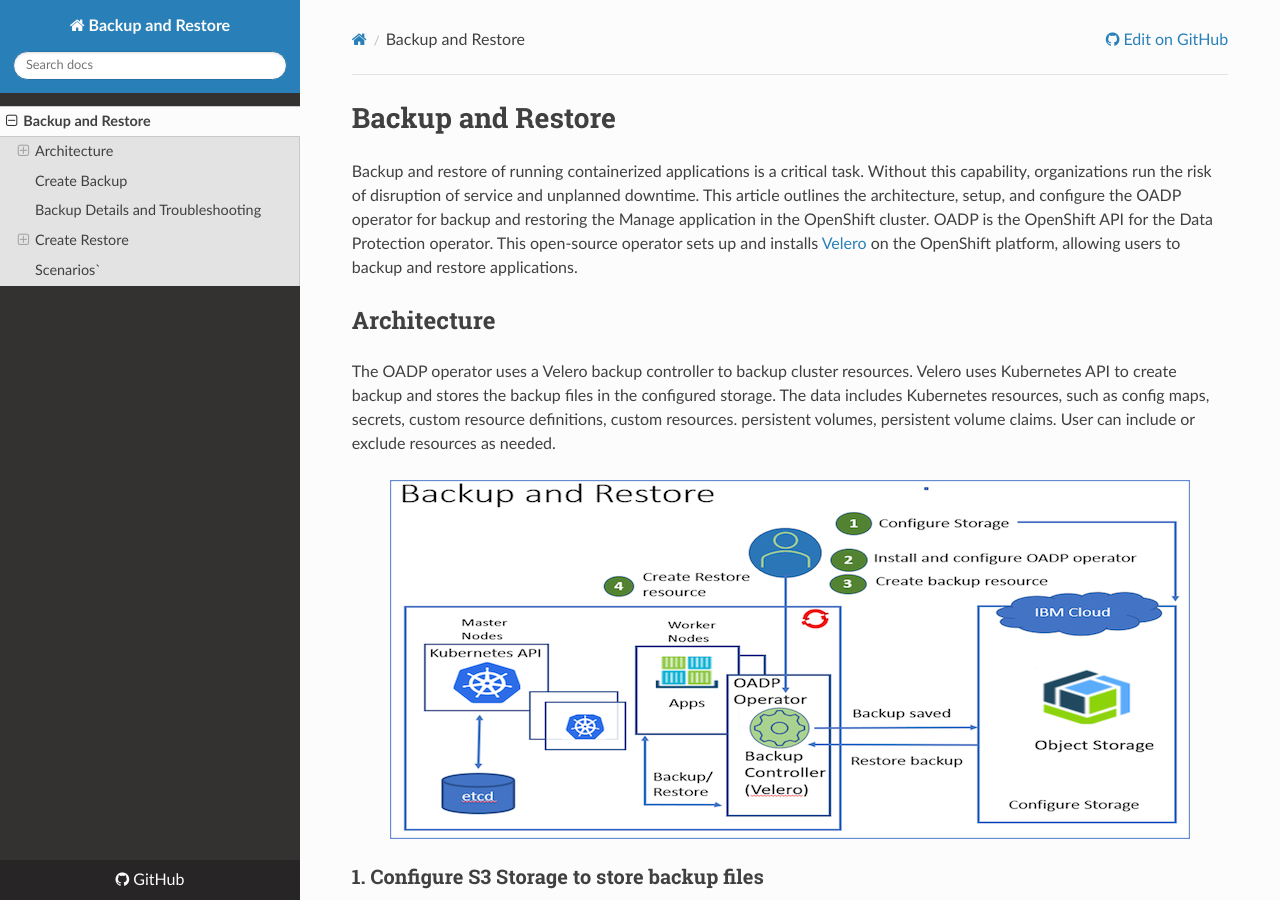
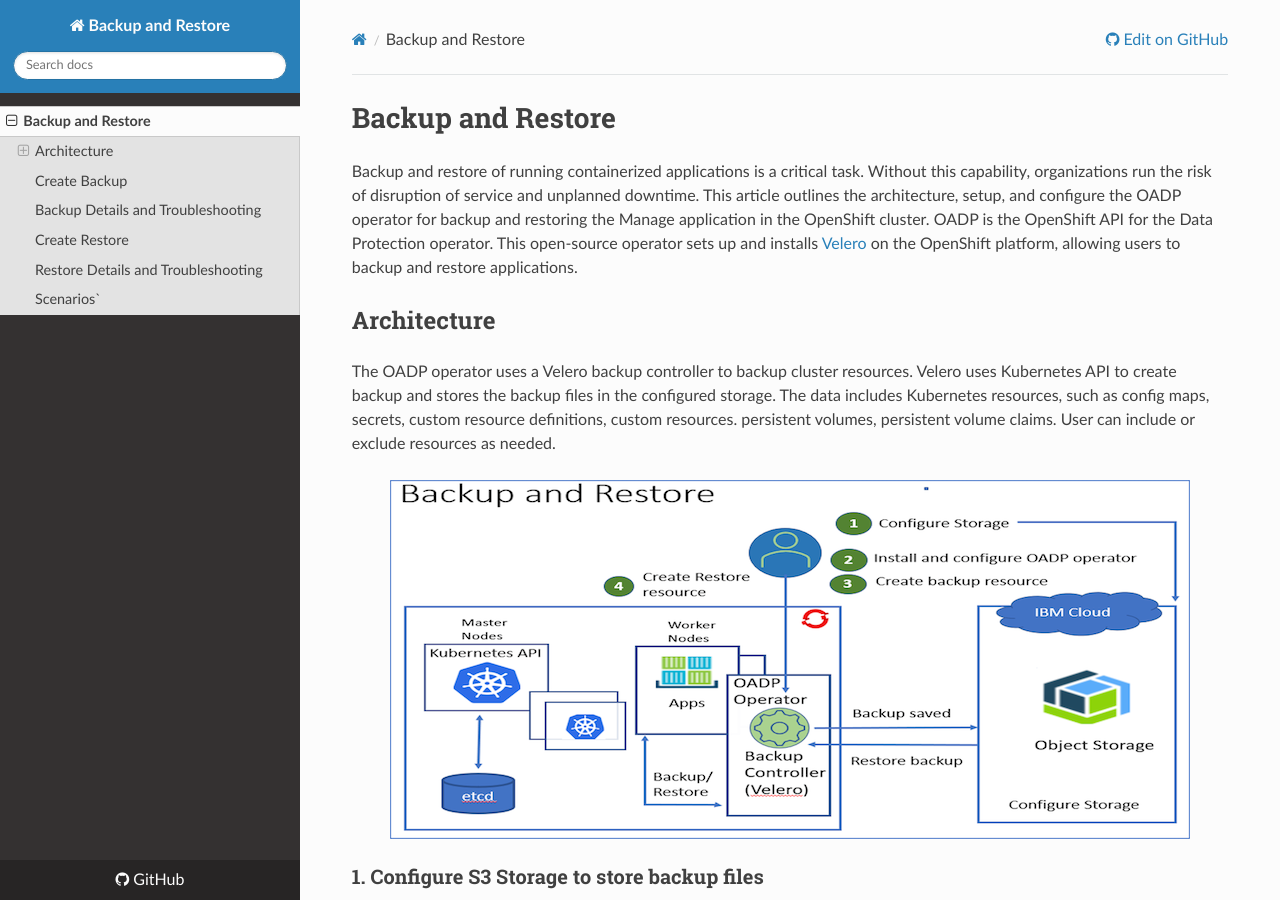
Before and after one commit to ibm-mas-manage/backup-restore, an MkDocs documentation site: the page built from docs/index.md, in a window 1280 px wide and 900 px high. Built offline with MkDocs 1.6.1, drawn with Linux system fonts in a browser that asks for light colours; nearby versions of some CDN libraries.

Commit message:
backup-restore

````diff
--- a/docs/index.md
+++ b/docs/index.md
@@ -134,7 +134,7 @@
     - Sample [restore-all-manage-sample-1.yaml](https://github.com/ibm-mas-manage/backup-restore/blob/main/docs/scripts/restore-all-manage-sample-1.yaml) and [restore-all-manage-sample-2.yaml](https://github.com/ibm-mas-manage/backup-restore/blob/main/docs/scripts/restore-all-manage-sample-2.yaml)
     - Update `includedNamespaces` in the yaml with your Manage namespace/project and backup name.
 
-### Restore Details and Troubleshooting
+## Restore Details and Troubleshooting
     - Navigate to **Workloads->Pods** in openshift-adp project.
     - Click on Velero pod. Go to Terminal tab. Run the following commands to get restore details.
 
@@ -180,6 +180,7 @@
 	- Configure PVC/PV using MAS admin UI or add in Manage Workspace CR
 
 Sample Manage Workspace CR snippet:
+
 ```
 deployment:
       buildTag: latest
````
